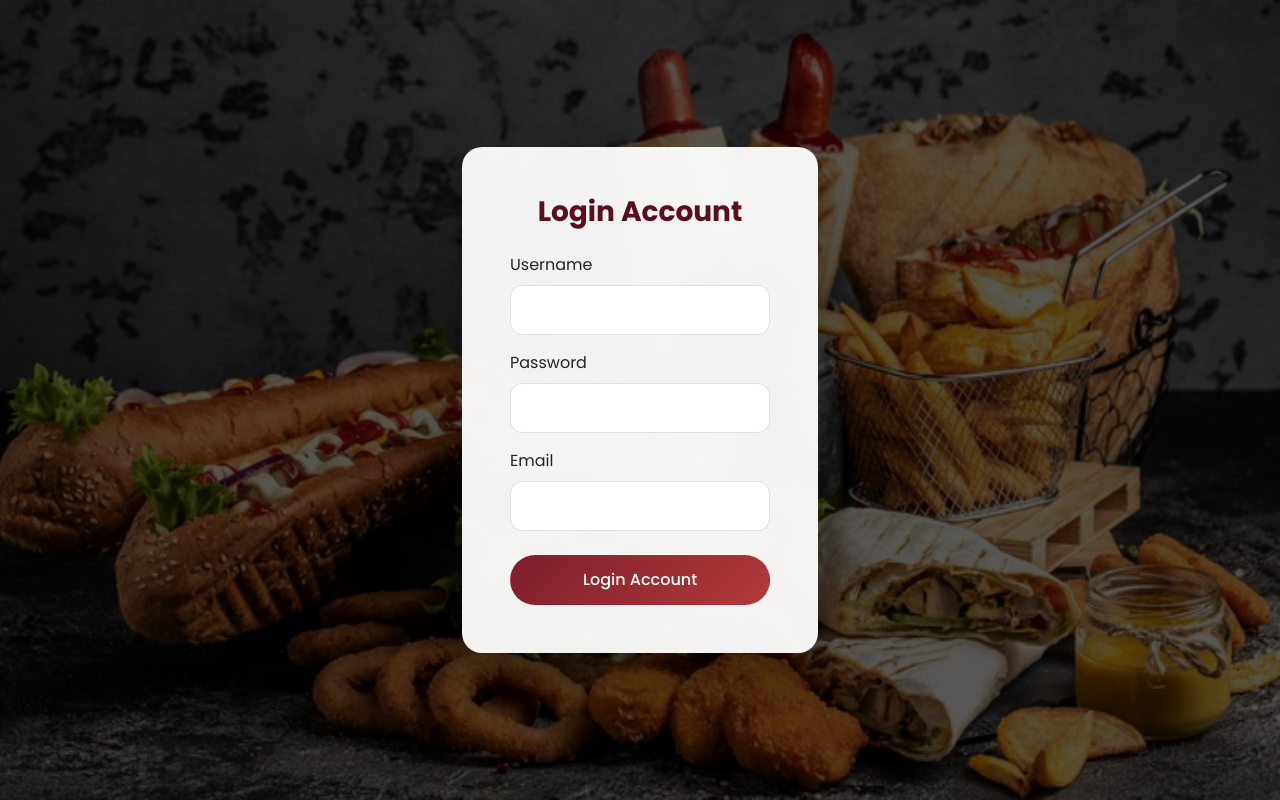
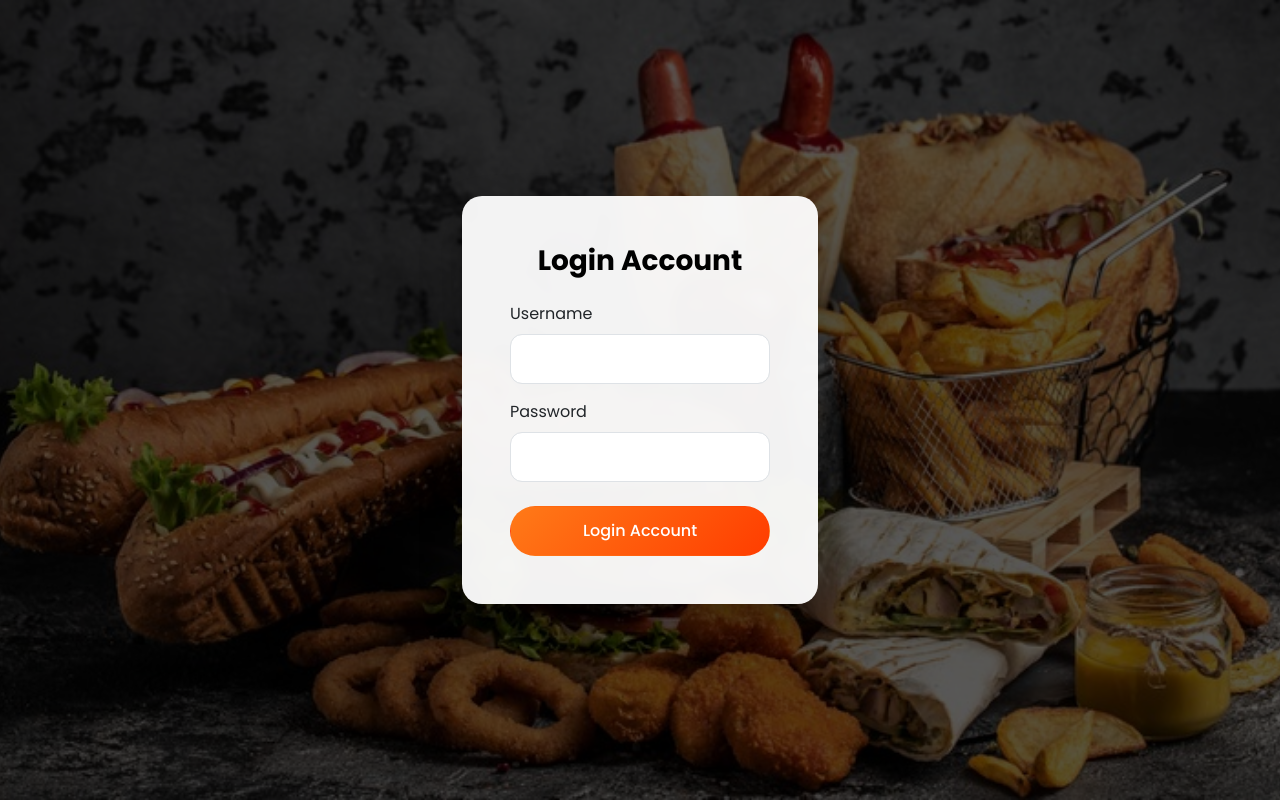
Before and after one commit to adrianaldiano55/IT114-GROUP3HCI_WebProject, a PHP site: page /user_login.php in a window 1280 px wide. Run offline with PHP 8.4, Linux system fonts and the light colour scheme.

Commit message:
Improved  User Register and Login logic and design

```diff
--- a/config.php
+++ b/config.php
@@ -4,7 +4,7 @@
 if(!isset($_SESSION))
 	session_start();
 
-$dsn = 'mysql:host=127.0.0.1;dbname=fayds;charset=utf8mb4';
+$dsn = 'mysql:host=127.0.0.1;dbname=faydss;charset=utf8mb4';
 $dbUser = 'root';
 $dbPass = '';
 
--- /dev/null
+++ b/logout.php
@@ -0,0 +1,5 @@
+<?php
+require_once 'config.php';
+$_SESSION[date('Y-m-d H:i:s')] = $users['logout_at'];
+session_destroy();
+header('Location: index.php');
--- a/user_login.php
+++ b/user_login.php
@@ -1,26 +1,28 @@
 <?php
 require_once 'config.php';
-
 $error = '';
 
 if ($_SERVER['REQUEST_METHOD'] === 'POST') {
     $password = $_POST['password'] ?? '';
     $username = $_POST['username'] ?? '';
-    $email = $_POST['email'] ?? '';
-    $stmt = $pdo->prepare("SELECT * FROM users WHERE username = ? AND email = ?");
-    $stmt->execute([$username, $email]);
+
+    // Updated query: Now only searches by username
+    $stmt = $pdo->prepare("SELECT * FROM users WHERE username = ?");
+    $stmt->execute([$username]);
     $users = $stmt->fetch(PDO::FETCH_ASSOC);
 
-    // Verifies if user exist, and if password hash and email match
-    if ($users && password_verify($password, $users['password']) && $users['email'] === $email && $users['username'] === $username) {
+    // Verifies if user exists and if password hash matches
+    if ($users && password_verify($password, $users['password'])) {
+        $_SESSION['user_id'] = $users['user_id'];
         $_SESSION['password'] = $users['password'];
         $_SESSION['usertype'] = $users['usertype'];
         $_SESSION['username'] = $users['username'];
         $_SESSION['email'] = $users['email'];
-    // Redirects user based on usertype (default is customer)
+
+        // Redirects user based on usertype
         switch ($users['usertype']) {
             case 'customer':
-                header('Location: user_dashboard.php');
+                header('Location: customer_dashboard.php');
                 break;
             case 'staff':
                 header('Location: staff_dashboard.php');
@@ -43,10 +45,8 @@ if ($_SERVER['REQUEST_METHOD'] === 'POST') {
     <title>User Login</title>
     <meta name="viewport" content="width=device-width, initial-scale=1">
 
-    <!-- Bootstrap 5 -->
     <link href="https://cdn.jsdelivr.net/npm/bootstrap@5.3.3/dist/css/bootstrap.min.css" rel="stylesheet">
 
-    <!-- Google Font -->
     <link href="https://fonts.googleapis.com/css2?family=Poppins:wght@300;400;500;600;700&display=swap" rel="stylesheet">
 
     <style>
@@ -92,7 +92,7 @@ if ($_SERVER['REQUEST_METHOD'] === 'POST') {
 
         .brand-title {
             font-weight: 700;
-            color: #5a0f1b;
+            color:  #000000;
         }
 
         /* ===============================
@@ -105,7 +105,7 @@ if ($_SERVER['REQUEST_METHOD'] === 'POST') {
         }
 
         .form-control:focus {
-            border-color: #7b1e2b;
+            border-color: #ff7a18;
             box-shadow: 0 0 0 0.2rem rgba(123, 30, 43, 0.25);
         }
 
@@ -113,7 +113,7 @@ if ($_SERVER['REQUEST_METHOD'] === 'POST') {
            BUTTON STYLE
         ================================*/
         .btn-custom {
-            background: linear-gradient(135deg, #7b1e2b, #b33a3a);
+            background: linear-gradient(135deg, #ff7a18, #ff3d00);
             color: #fff;
             font-weight: 500;
             padding: 12px;
@@ -122,7 +122,7 @@ if ($_SERVER['REQUEST_METHOD'] === 'POST') {
         }
 
         .btn-custom:hover {
-            background: linear-gradient(135deg, #5a0f1b, #8e2a2a);
+            background: linear-gradient(135deg, #cd6300, #000000);
             transform: scale(1.03);
             color: #fff;
         }
@@ -140,6 +140,12 @@ if ($_SERVER['REQUEST_METHOD'] === 'POST') {
 
                     <h3 class="brand-title text-center mb-4">Login Account</h3>
 
+                    <?php if ($error): ?>
+                        <div class="alert alert-danger py-2" style="border-radius: 10px; font-size: 0.9rem;">
+                            <?= htmlspecialchars($error) ?>
+                        </div>
+                    <?php endif; ?>
+
                     <form method="post">
                         <input type="hidden" name="create" value="1">
 
@@ -148,14 +154,9 @@ if ($_SERVER['REQUEST_METHOD'] === 'POST') {
                             <input type="text" name="username" class="form-control" required>
                         </div>
 
-                        <div class="mb-3">
+                        <div class="mb-4">
                             <label class="form-label">Password</label>
                             <input type="password" name="password" class="form-control" required>
-                        </div>
-
-                        <div class="mb-4">
-                            <label class="form-label">Email</label>
-                            <input type="email" name="email" class="form-control" required>
                         </div>
 
                         <button type="submit" class="btn btn-custom w-100">
```
Also changed, not shown: user_register.php (+4 -4 lines).
